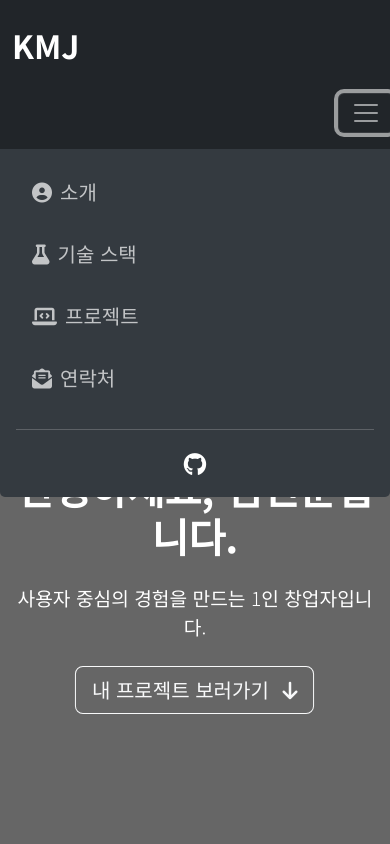
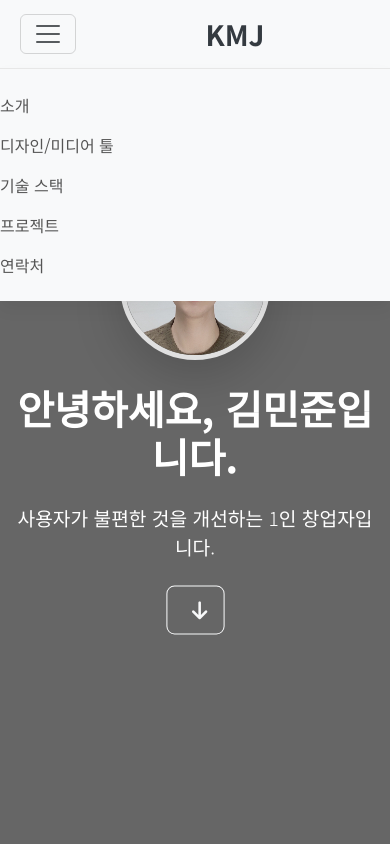
Before and after one commit to KMJ0503/portfolio.github.io, a plain HTML site: page index.html in a window 390 px wide. Both pictures are taken after a click on the button "Toggle navigation". Shown: the top 844 px of the page. Drawn offline with nearby package versions, Linux system fonts and the light colour scheme.

Commit message:
4th commit

```diff
--- a/css/style.css
+++ b/css/style.css
@@ -6,131 +6,76 @@ body {
   overflow-x: hidden; /* Prevent horizontal scroll bar from appearing */
 }
 
-/* --- Left Navbar Styling --- */
-#sidebarNavbar {
-  width: 250px; /* Sidebar width */
-  z-index: 1030; /* Ensure navbar is on top of content */
-  transition: all 0.3s ease; /* Smooth transition for responsiveness */
+/* --- Navbar Styling (Top Navigation) --- */
+.navbar {
+  transition: transform 0.3s ease-in-out; /* Add transition for smooth hide/show */
 }
 
-#sidebarNavbar .navbar-brand {
-  font-size: 2rem;
-  padding-bottom: 20px;
-  border-bottom: 1px solid rgba(255, 255, 255, 0.1);
+.navbar-hidden {
+  transform: translateY(-100%); /* Hide navbar by moving it up */
 }
 
-#sidebarNavbar .nav-link {
-  color: rgba(255, 255, 255, 0.7) !important;
-  padding: 1rem 0;
-  transition: all 0.3s ease;
+.navbar-brand {
+  font-size: 1.75rem; /* Larger brand name */
+  color: #343a40 !important; /* Dark text for brand */
 }
 
-#sidebarNavbar .nav-link:hover,
-#sidebarNavbar .nav-link.active {
-  color: #fff !important;
-  background-color: rgba(255, 255, 255, 0.1);
-  border-radius: 5px;
-}
-
-#sidebarNavbar .social-icon {
-  font-size: 2rem;
-  margin: 0 0.5rem;
+.navbar-nav .nav-link {
+  font-weight: 500;
+  color: #555 !important;
   transition: color 0.3s ease;
 }
 
-#sidebarNavbar .social-icon:hover {
-  color: #007bff !important;
+.navbar-nav .nav-link:hover {
+  color: #007bff !important; /* Bootstrap Primary color */
 }
 
-/* Content Wrapper to push content to the right of the sidebar */
-.content-wrapper {
-  margin-left: 250px; /* Equal to sidebar width */
-  transition: all 0.3s ease;
+.navbar-toggler:focus {
+  box-shadow: none;
 }
 
-/* Mobile Responsiveness for Navbar */
+/* Mobile Toggler Position: Left top corner */
 @media (max-width: 991.98px) {
-  /* Bootstrap's 'lg' breakpoint */
-  #sidebarNavbar {
-    width: 100%;
-    height: auto !important;
-    position: fixed;
-    top: 0;
-    left: 0;
-    flex-direction: row !important; /* Make it horizontal for mobile */
-    padding-top: 1rem !important;
-    padding-bottom: 1rem !important;
-    justify-content: space-between;
-    align-items: center;
-    border-bottom: 1px solid rgba(255, 255, 255, 0.1);
+  /* For 'lg' breakpoint and below */
+  .navbar .container {
+    justify-content: space-between; /* Distribute space between toggler and brand */
   }
-
-  #sidebarNavbar .navbar-brand {
-    margin-bottom: 0;
-    padding-bottom: 0;
-    border-bottom: none;
-    flex-grow: 1; /* Allow brand to take space */
-    text-align: left !important;
+  .navbar-toggler {
+    margin-right: auto; /* Push brand to the right of toggler */
+    margin-left: 0.5rem; /* Small left margin for visual spacing */
   }
-
-  #sidebarNavbar .navbar-toggler {
-    margin-left: auto; /* Push toggler to the right */
+  .navbar-brand {
+    margin-left: 0; /* Remove default left margin on small screens */
+    margin-right: 0.5rem; /* Small right margin for visual spacing */
   }
-
-  #sidebarNavbar .navbar-collapse {
-    background-color: #343a40; /* Background for dropdown menu */
-    padding: 1rem;
+  .navbar-collapse {
+    /* When collapsed, fill width and maintain layout */
     position: absolute;
     top: 100%;
     left: 0;
     width: 100%;
-    z-index: 1020; /* Below fixed-top navbar */
-    border-radius: 0 0 5px 5px;
-    flex-direction: column !important; /* Stack menu items vertically */
+    background-color: #f8f9fa; /* Light background for collapsed menu */
+    border-top: 1px solid #e7e7e7;
+    box-shadow: 0 0.5rem 1rem rgba(0, 0, 0, 0.05);
+    z-index: 1020;
   }
-
-  #sidebarNavbar .navbar-nav {
-    flex-direction: column !important;
-    width: 100%;
-  }
-
-  #sidebarNavbar .nav-item {
-    margin-bottom: 0.5rem !important;
-  }
-
-  #sidebarNavbar .nav-link {
-    padding: 0.75rem 1rem !important;
-    text-align: left;
-  }
-
-  #sidebarNavbar .mt-auto {
-    margin-top: 1rem !important;
-    padding-top: 1rem !important;
-    border-top: 1px solid rgba(255, 255, 255, 0.2) !important;
-    width: 100%;
-    text-align: center;
-  }
-
-  .content-wrapper {
-    margin-left: 0; /* No margin on mobile */
-    padding-top: 80px; /* Space for the top navbar on mobile */
-  }
-
-  /* Adjust section padding to compensate for smaller screens */
-  section {
-    padding-top: 4rem;
-    padding-bottom: 4rem;
-  }
-
-  .hero-section {
-    min-height: calc(100vh - 80px); /* Adjust hero height for mobile navbar */
+  .navbar-nav {
+    padding: 1rem 0;
   }
 }
 
 /* --- Section Padding --- */
 section {
-  padding-top: 6rem;
+  padding-top: 6rem; /* Adjust for fixed navbar */
   padding-bottom: 6rem;
+}
+
+/* Adjust padding for smaller screens */
+@media (max-width: 767.98px) {
+  section {
+    padding-top: 4rem;
+    padding-bottom: 4rem;
+  }
 }
 
 /* --- Hero Section --- */
@@ -161,7 +106,7 @@ section {
   width: 200px;
   height: 200px;
   object-fit: cover;
-  border: 1px solid rgba(255, 255, 255, 0.8);
+  border: 5px solid rgba(255, 255, 255, 0.8);
 }
 
 /* Hero Section Animations */
@@ -198,7 +143,7 @@ section {
   margin-bottom: 0.5rem;
 }
 
-/* --- Skills Section --- */
+/* --- Skills Section & Design Tools Section (shared styling) --- */
 .skill-card {
   transition: transform 0.3s ease-in-out, box-shadow 0.3s ease-in-out;
   border: none;
@@ -211,7 +156,7 @@ section {
 }
 
 .skill-card i {
-  color: #007bff; /* Default icon color */
+  color: #007bff; /* Default icon color, overridden by specific classes */
 }
 .skill-card i.fa-html5 {
   color: #e44d26;
@@ -231,6 +176,17 @@ section {
 .skill-card i.fa-cogs {
   color: #6c757d;
 } /* Cogs grey */
+
+/* New Design/Media Tools specific icons */
+.skill-card i.fa-paint-brush {
+  color: #8a2be2;
+} /* BlueViolet */
+.skill-card i.fa-video {
+  color: #dc3545;
+} /* Bootstrap Danger red */
+.skill-card i.fa-cube {
+  color: #20c997;
+} /* Bootstrap Success Greenish-blue */
 
 /* --- Projects Section --- */
 .project-card {
--- a/index.html
+++ b/index.html
@@ -25,15 +25,11 @@
   </head>
   <body>
     <nav
-      class="navbar navbar-expand-lg navbar-dark bg-dark flex-column vh-100 position-fixed start-0 top-0 py-4 shadow-lg"
-      id="sidebarNavbar"
+      class="navbar navbar-expand-lg navbar-light bg-light fixed-top shadow-sm"
     >
-      <div class="container-fluid d-flex flex-column h-100">
-        <a class="navbar-brand mb-4 fw-bold text-center w-100" href="#home"
-          >KMJ</a
-        >
+      <div class="container">
         <button
-          class="navbar-toggler"
+          class="navbar-toggler d-lg-none order-first"
           type="button"
           data-bs-toggle="collapse"
           data-bs-target="#navbarNav"
@@ -43,64 +39,44 @@
         >
           <span class="navbar-toggler-icon"></span>
         </button>
-        <div
-          class="collapse navbar-collapse d-flex flex-column w-100"
-          id="navbarNav"
+        <a class="navbar-brand fw-bold me-auto ms-3 ms-lg-0" href="#home"
+          >KMJ</a
         >
-          <ul class="navbar-nav flex-column text-center w-100">
-            <li class="nav-item mb-2">
-              <a class="nav-link fs-5" href="#about"
-                ><i class="fas fa-user-circle me-2"></i>소개</a
-              >
+
+        <div class="collapse navbar-collapse" id="navbarNav">
+          <ul class="navbar-nav ms-auto">
+            <li class="nav-item"><a class="nav-link" href="#about">소개</a></li>
+            <li class="nav-item">
+              <a class="nav-link" href="#design-tools">디자인/미디어 툴</a>
             </li>
-            <li class="nav-item mb-2">
-              <a class="nav-link fs-5" href="#skills"
-                ><i class="fas fa-flask me-2"></i>기술 스택</a
-              >
+            <li class="nav-item">
+              <a class="nav-link" href="#skills">기술 스택</a>
             </li>
-            <li class="nav-item mb-2">
-              <a class="nav-link fs-5" href="#projects"
-                ><i class="fas fa-laptop-code me-2"></i>프로젝트</a
-              >
+            <li class="nav-item">
+              <a class="nav-link" href="#projects">프로젝트</a>
             </li>
-            <li class="nav-item mb-2">
-              <a class="nav-link fs-5" href="#contact"
-                ><i class="fas fa-envelope-open-text me-2"></i>연락처</a
-              >
+            <li class="nav-item">
+              <a class="nav-link" href="#contact">연락처</a>
             </li>
           </ul>
-          <div
-            class="mt-auto pt-4 border-top border-secondary w-100 text-center"
-          >
-            <a
-              href="https://github.com/your-username"
-              target="_blank"
-              class="text-white mx-2 fs-3 social-icon"
-              ><i class="fab fa-github"></i
-            ></a>
-          </div>
         </div>
       </div>
     </nav>
 
-    <div class="content-wrapper">
     <header
       id="home"
       class="hero-section text-white d-flex align-items-center justify-content-center text-center"
     >
       <div class="container">
         <img
-            src="img/profile-image.png"
+          src="img/profile-image.jpg"
           alt="KMJ 프로필 사진"
           class="img-fluid rounded-circle mb-4 profile-img shadow-lg"
         />
         <h1 class="display-4 fw-bold">안녕하세요, 김민준입니다.</h1>
-          <p class="lead mb-4">사용자 중심의 경험을 만드는 1인 창업자입니다.</p>
-          <a
-            href="#projects"
-            class="btn btn-outline-light btn-lg animated-button"
-          >
-            내 프로젝트 보러가기 <i class="fas fa-arrow-down ms-2"></i>
+        <p class="lead mb-4">사용자가 불편한 것을 개선하는 1인 창업자입니다.</p>
+        <a href="#about" class="btn btn-outline-light btn-lg animated-button">
+          <i class="fas fa-arrow-down ms-2"></i>
         </a>
       </div>
     </header>
@@ -111,12 +87,10 @@
         <div class="row justify-content-center">
           <div class="col-lg-8">
             <p class="lead text-center mb-4">
-                안녕하세요! 저는 김민준이고, 사용자를 최우선으로 생각하는 1인
-                창업자입니다. 깔끔하고 직관적인 인터페이스를 구현하며, 사용자가
-                서비스와 상호작용하는 모든 순간에 가치를 더하는 것에 열정을
-                가지고 있습니다. 새로운 기술을 배우고 실제 프로젝트에 적용하는
-                것을 즐기며, 협업을 통해 시너지를 창출하는 것도 중요하게
-                생각합니다.
+              안녕하세요! 저는 김민준입니다. 내가 불편한 것은 남들도 불편하다는
+              생각으로 서비스를 만드는 것에 열정을 가지고 있습니다. 새로운
+              기술을 배우고 실제 프로젝트에 적용하는 것을 즐기며, 협업을 통해
+              시너지를 창출하는 것도 중요하게 생각합니다.
             </p>
             <hr class="my-5" />
             <div class="row">
@@ -165,6 +139,37 @@
       </div>
     </section>
 
+    <section id="design-tools" class="py-5 bg-light">
+      <div class="container">
+        <h2 class="text-center mb-5 fw-bold">디자인/미디어 툴</h2>
+        <div class="row text-center g-4">
+          <div class="col-md-4 col-sm-6">
+            <div class="card p-4 h-100 shadow-sm skill-card">
+              <i class="fas fa-paint-brush fa-4x text-primary mb-3"></i>
+              <h5 class="card-title fw-bold">그래픽 디자인</h5>
+              <p class="card-text">클립스튜디오, 포토샵</p>
+            </div>
+          </div>
+          <div class="col-md-4 col-sm-6">
+            <div class="card p-4 h-100 shadow-sm skill-card">
+              <i class="fas fa-video fa-4x text-danger mb-3"></i>
+              <h5 class="card-title fw-bold">영상 편집</h5>
+              <p class="card-text">프리미어 프로, 애프터 이펙트</p>
+            </div>
+          </div>
+          <div class="col-md-4 col-sm-6">
+            <div class="card p-4 h-100 shadow-sm skill-card">
+              <i class="fas fa-cube fa-4x text-success mb-3"></i>
+              <h5 class="card-title fw-bold">3D/애니메이션</h5>
+              <p class="card-text">
+                유니티(Unity), 블랜더(Blender), 스파인(Spine)
+              </p>
+            </div>
+          </div>
+        </div>
+      </div>
+    </section>
+
     <section id="skills" class="py-5">
       <div class="container">
         <h2 class="text-center mb-5 fw-bold">기술 스택(희망)</h2>
@@ -174,8 +179,7 @@
               <i class="fab fa-html5 fa-4x text-danger mb-3"></i>
               <h5 class="card-title fw-bold">프론트엔드</h5>
               <p class="card-text">
-                  HTML5, CSS3, JavaScript (ES6+), React, Vue.js, jQuery,
-                  Bootstrap
+                HTML5, CSS3, JavaScript (ES6+), React, Vue.js, jQuery, Bootstrap
               </p>
             </div>
           </div>
@@ -234,8 +238,14 @@
                 alt="프로젝트 1 썸네일"
               />
               <div class="card-body d-flex flex-column">
-                  <h5 class="card-title fw-bold">[프로젝트 1]</h5>
-                  <p class="card-text flex-grow-1">[프로젝트 1] 설명</p>
+                <h5 class="card-title fw-bold">
+                  [프로젝트 1] 오타쿠 매칭 앱(가칭)
+                </h5>
+                <p class="card-text flex-grow-1">
+                  취미와 일에 몰두하여 연애/결혼 시기가 늦어진 분들을 위한
+                  앱입니다. 유사 취향 매칭, 외견 및 사회성 개선 퀘스트를 통해
+                  성공적인 만남을 지원합니다.
+                </p>
 
                 <div class="mt-auto d-flex justify-content-between">
                   <a
@@ -264,8 +274,8 @@
                 alt="프로젝트 2 썸네일"
               />
               <div class="card-body d-flex flex-column">
-                  <h5 class="card-title fw-bold">[프로젝트 2]</h5>
-                  <p class="card-text flex-grow-1">[프로젝트 2] 설명</p>
+                <h5 class="card-title fw-bold">[프로젝트 2] 미정</h5>
+                <p class="card-text flex-grow-1">미정</p>
 
                 <div class="mt-auto d-flex justify-content-between">
                   <a
@@ -294,8 +304,8 @@
                 alt="프로젝트 3 썸네일"
               />
               <div class="card-body d-flex flex-column">
-                  <h5 class="card-title fw-bold">[프로젝트 3]</h5>
-                  <p class="card-text flex-grow-1">[프로젝트 3] 설명</p>
+                <h5 class="card-title fw-bold">[프로젝트 3] 미정</h5>
+                <p class="card-text flex-grow-1">미정</p>
 
                 <div class="mt-auto d-flex justify-content-between">
                   <a
@@ -351,11 +361,46 @@
         <p class="mb-0">&copy; 2025 김민준. All rights reserved.</p>
       </div>
     </footer>
-    </div>
+
     <script
       src="https://cdn.jsdelivr.net/npm/bootstrap@5.3.3/dist/js/bootstrap.bundle.min.js"
       integrity="sha384-YvpcrYf0tY3lHB60NNkmXc5s9fDVZLESaAA55NDzOxhy9GkcIdslK1eN7N6jIeHz"
       crossorigin="anonymous"
     ></script>
+    <script>
+      document.addEventListener("DOMContentLoaded", function () {
+        const navbar = document.querySelector(".navbar");
+        let lastScrollTop = 0;
+        const mediaQuery = window.matchMedia("(max-width: 991.98px)");
+
+        function handleScroll() {
+          if (mediaQuery.matches) {
+            // Only apply on screens <= 991.98px
+            let currentScroll =
+              window.pageYOffset || document.documentElement.scrollTop;
+
+            if (currentScroll > lastScrollTop) {
+              // Scrolling down
+              navbar.classList.add("navbar-hidden");
+            } else {
+              // Scrolling up
+              navbar.classList.remove("navbar-hidden");
+            }
+            lastScrollTop = currentScroll <= 0 ? 0 : currentScroll; // For Mobile or negative scrolling
+          } else {
+            // Ensure navbar is visible when above 991.98px
+            navbar.classList.remove("navbar-hidden");
+          }
+        }
+
+        // Initial check in case of refresh on a scrolled page
+        handleScroll();
+
+        window.addEventListener("scroll", handleScroll);
+
+        // Re-evaluate on window resize (e.g., rotating device or resizing browser)
+        mediaQuery.addListener(handleScroll);
+      });
+    </script>
   </body>
 </html>
--- /dev/null
+++ b/js/script.js
@@ -0,0 +1,5 @@
+<script
+  src="https://cdn.jsdelivr.net/npm/bootstrap@5.3.3/dist/js/bootstrap.bundle.min.js"
+  integrity="sha384-YvpcrYf0tY3lHB60NNkmXc5s9fDVZLESaAA55NDzOxhy9GkcIdslK1eN7N6jIeHz"
+  crossorigin="anonymous"
+></script>;
```
Also changed, not shown: img/profile-image.jpg (added), img/profile-image.png (deleted), img/project-1-thumbnail.jpg (added). Lines whose indentation alone changed are shown as unchanged.
